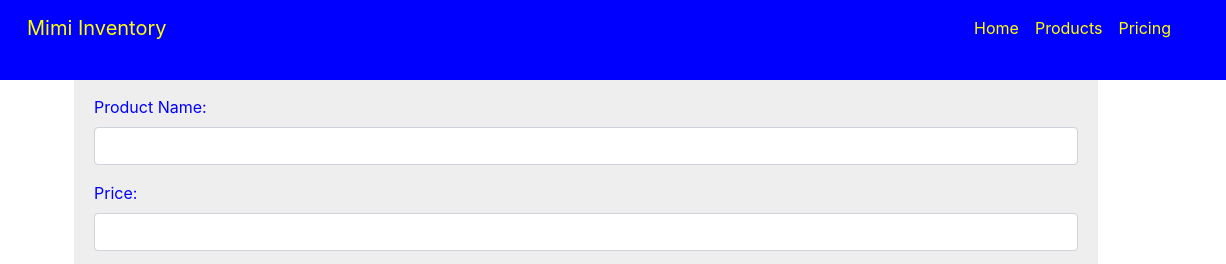
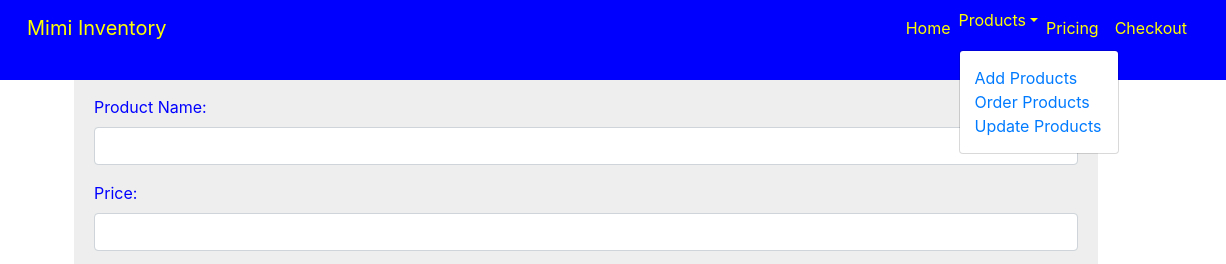
Before and after one commit to Charliespot/decagon_project, a plain HTML site: page add_products.html in a window 1280 px wide. Both pictures are taken after a click on the link "Products". Shown: the top 264 px of the page, 54-1280 px from the left. Drawn offline with nearby package versions, Linux system fonts and the light colour scheme.

Commit message:
Modified the Products menu to a dropdown

```diff
--- a/add_products.html
+++ b/add_products.html
@@ -20,9 +20,15 @@
                 </div>
                 <ul class="navbar-nav">
                     <li class="nav-item"><a href="#" class="nav-link" style="color: yellow">Home</a></li>
-                    <li class="nav-item"><a href="#" class="nav-link" style="color: yellow">Products</a></li>
+                    <li class="dropdown"><a href="#" class="dropdown-toggle" data-toggle="dropdown" style="color: yellow" aria-haspopup="true" aria-expanded="false">Products<span class="caret"></span></a>
+                            <ul class="dropdown-menu" style="padding: 15px">
+                              <li><a href="add_products.html">Add Products</a></li>
+                              <li><a href="#">Order Products</a></li>
+                              <li><a href="#">Update Products</a></li>
+                            </ul>
+                          </li>
                     <li class="nav-item"><a href="#" class="nav-link" style="color: yellow">Pricing</a></li>
-                    <li class="nav-item"><a href="#" class="nav-link" style="color: yellow"></a></li>
+                    <li class="nav-item"><a href="#" class="nav-link" style="color: yellow">Checkout</a></li>
                 </ul>
             </div>
         </nav>
```
